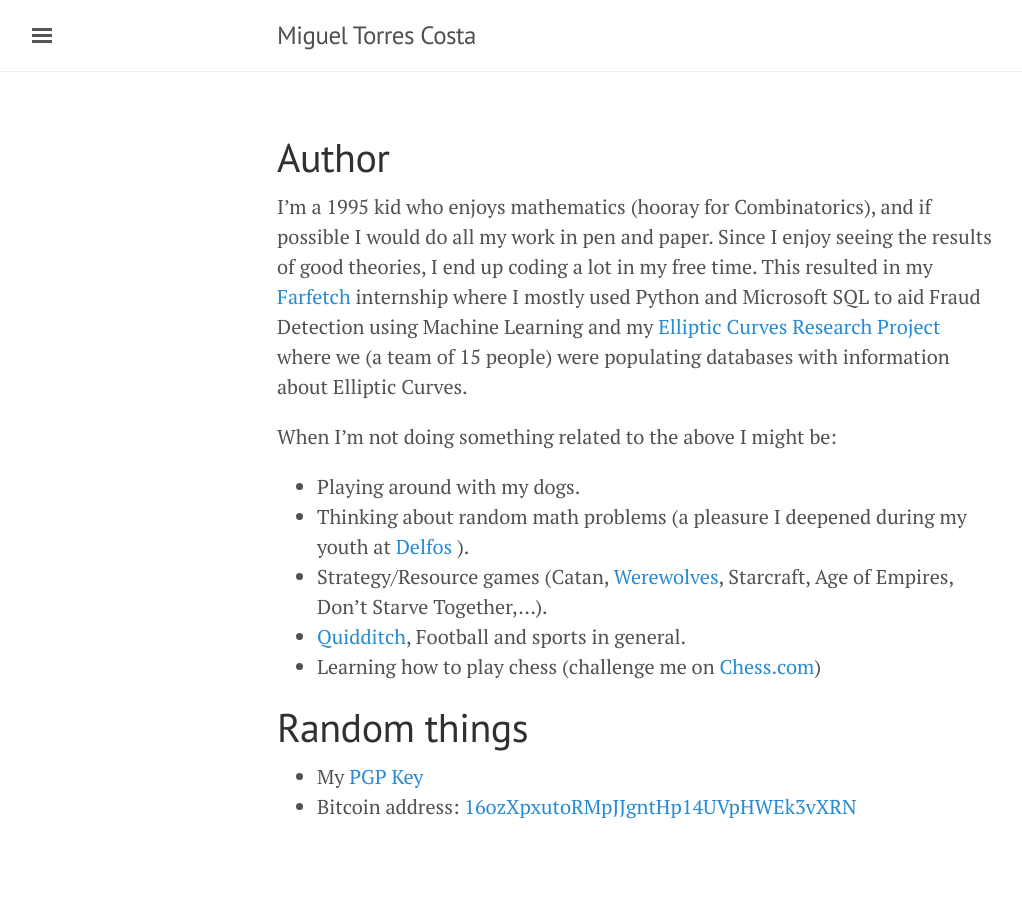
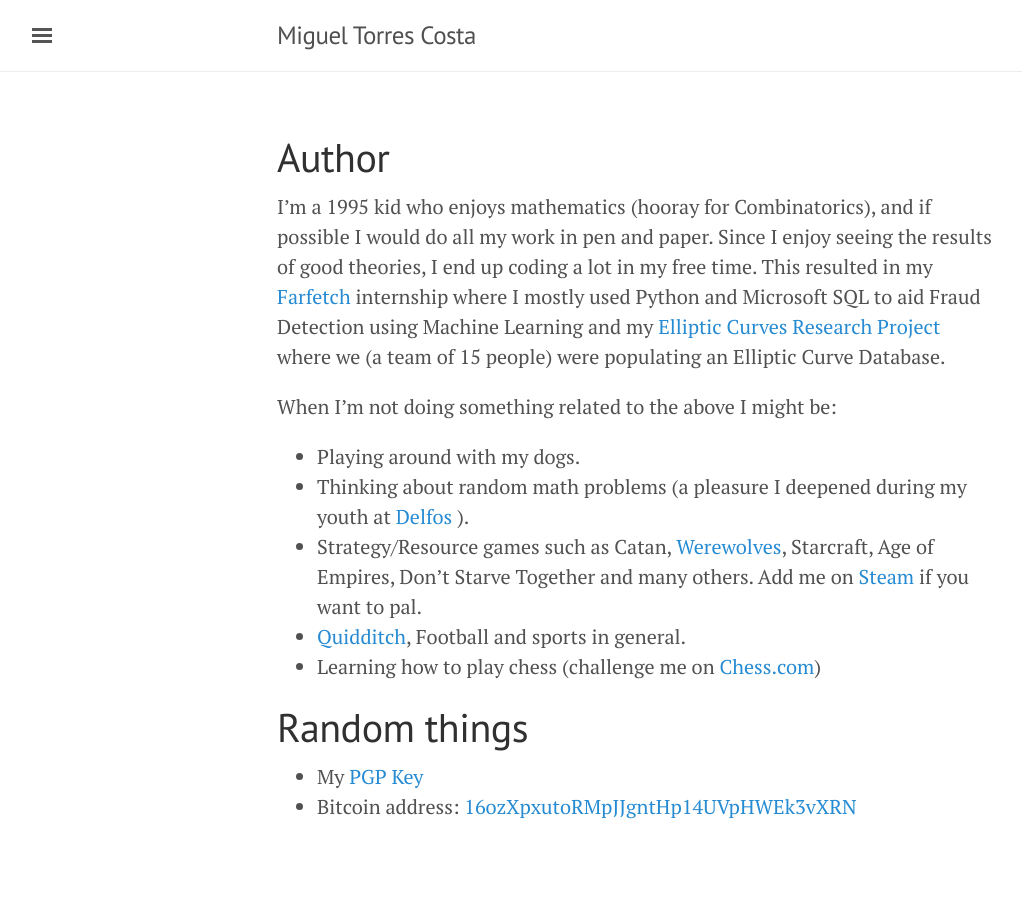
Before and after one commit to migueltorrescosta/migueltorrescosta.github.io, a Jekyll site: the page built from page_Author.md, in a window 1280 px wide. Shown: the whole page, without its empty margins (3-1025 px from the left). Built offline with Jekyll 4.4.1, drawn with Linux system fonts in a browser that asks for light colours; nearby versions of some CDN libraries.

Commit message:
Minor fixes

```diff
--- a/page_Author.md
+++ b/page_Author.md
@@ -5,13 +5,13 @@
 sidebar: true
 ---
 
-I'm a 1995 kid who enjoys mathematics (hooray for Combinatorics), and if possible I would do all my work in pen and paper. Since I enjoy seeing the results of good theories, I end up coding a lot in my free time. This resulted in my [Farfetch]({{site.baseurl}}{% link _posts/2014-07-23-Farfetch.md %}) internship where I mostly used Python and Microsoft SQL to aid Fraud Detection using Machine Learning and my [Elliptic Curves Research Project]({{site.baseurl}}{% link _posts/2015-09-18-Elliptic-Curves.md %}) where we (a team of 15 people) were populating databases with information about Elliptic Curves.
+I'm a 1995 kid who enjoys mathematics (hooray for Combinatorics), and if possible I would do all my work in pen and paper. Since I enjoy seeing the results of good theories, I end up coding a lot in my free time. This resulted in my [Farfetch]({{site.baseurl}}{% link _posts/2014-07-23-Farfetch.md %}) internship where I mostly used Python and Microsoft SQL to aid Fraud Detection using Machine Learning and my [Elliptic Curves Research Project]({{site.baseurl}}{% link _posts/2015-09-18-Elliptic-Curves.md %}) where we (a team of 15 people) were populating an Elliptic Curve Database.
 
 When I'm not doing something related to the above I might be:
 
 - Playing around with my dogs.
 - Thinking about random math problems (a pleasure I deepened during my youth at [Delfos]({{site.baseurl}}{% link _posts/2013-09-29-Delfos.md %}) ).
-- Strategy/Resource games (Catan, [Werewolves](https://en.wikipedia.org/wiki/Mafia_(party_game)), Starcraft, Age of Empires, Don't Starve Together,...).
+- Strategy/Resource games such as Catan, [Werewolves](https://en.wikipedia.org/wiki/Mafia_(party_game)), Starcraft, Age of Empires, Don't Starve Together and many others. Add me on [Steam](http://steamcommunity.com/id/{{ site.author.steam}}) if you want to pal.
 - [Quidditch](http://www.ouqc.uk/), Football and sports in general.
 - Learning how to play chess (challenge me on [Chess.com](https://www.chess.com/member/mtorres73))
 
```
